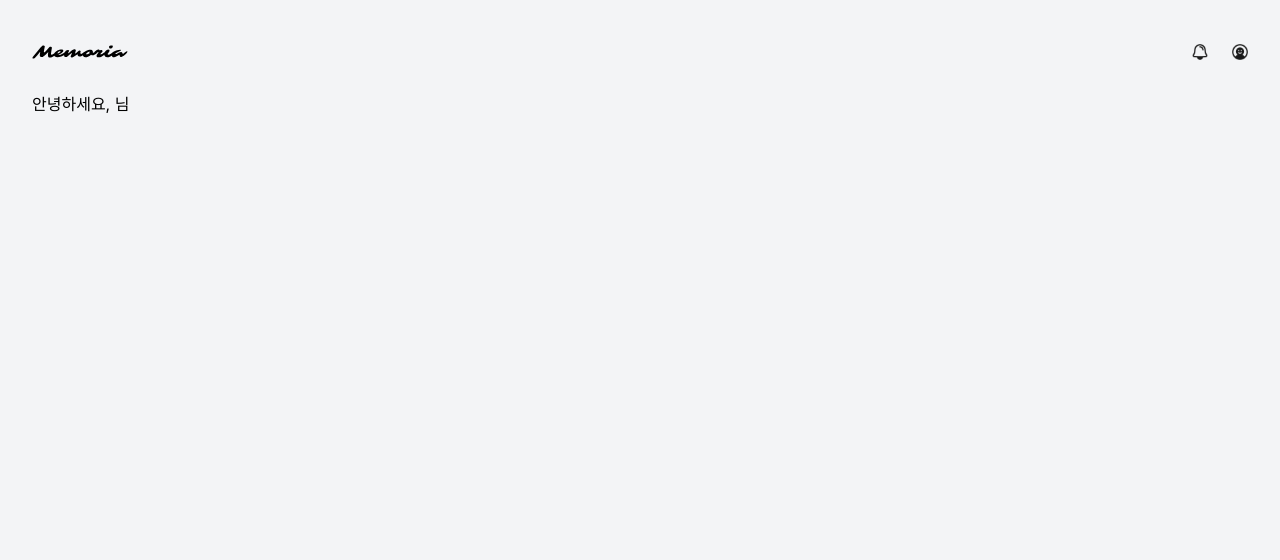
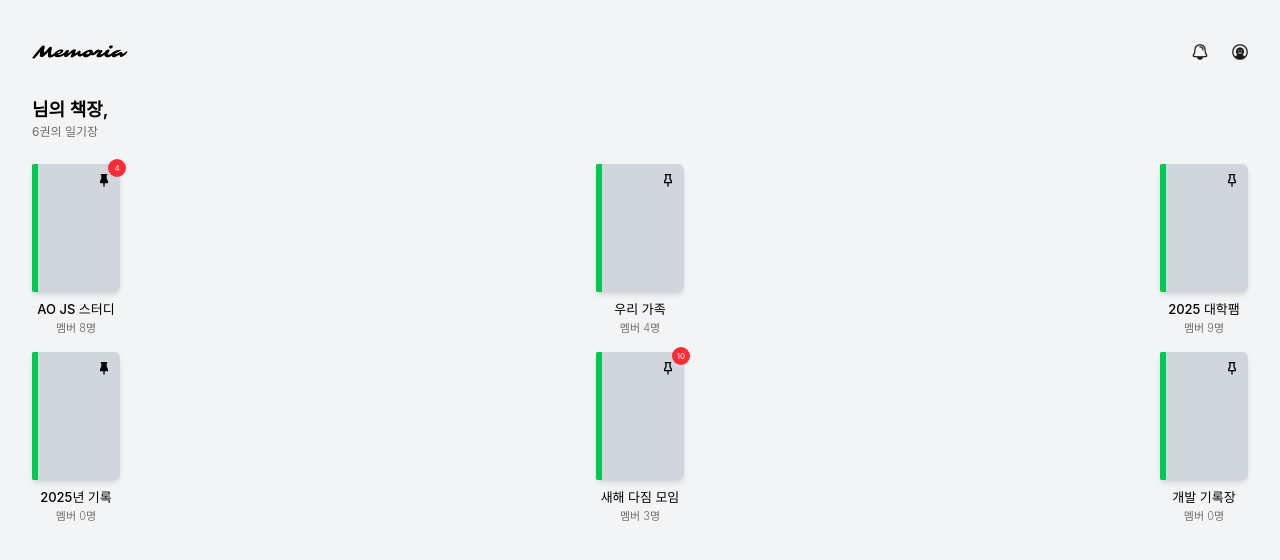
Before and after one commit to Capstone-Memoria/Memoria-Front, a React (Vite) app: page /main in a window 1280 px wide. Shown: the top 560 px of the page. Built offline with nearby package versions, Linux system fonts and the light colour scheme; sample sign-in values are in the browser's storage; a web font is replaced by a local one.

Commit message:
feat: 메인 페이지에 일기장 컴포넌트 추가 및 더미 데이터 표시

```diff
--- /dev/null
+++ b/src/components/diary/Diary.tsx
@@ -0,0 +1,39 @@
+import { cn } from "@/lib/utils/className";
+import { HTMLAttributes } from "react";
+import DiaryCover from "./DiaryCover";
+
+interface DiaryProps extends HTMLAttributes<HTMLDivElement> {
+  title: string;
+  memberCount: number;
+  pinned: boolean;
+  notificationCount: number;
+}
+
+const Diary: React.FC<DiaryProps> = ({
+  title,
+  memberCount,
+  pinned,
+  notificationCount,
+  ...props
+}) => {
+  return (
+    <div
+      className={cn(
+        "flex flex-col w-full justify-center items-center",
+        props.className
+      )}
+    >
+      <DiaryCover
+        className={"mb-2"}
+        pinned={pinned}
+        notificationCount={notificationCount}
+      />
+      <p className={"text-[13px] font-medium"}>{title}</p>
+      <p className={"text-[11px] font-light text-gray-1"}>
+        멤버 {memberCount}명
+      </p>
+    </div>
+  );
+};
+
+export default Diary;
--- /dev/null
+++ b/src/components/diary/DiaryCover.tsx
@@ -0,0 +1,46 @@
+import { cn } from "@/lib/utils/className";
+import { HTMLAttributes } from "react";
+import { TbPinned, TbPinnedFilled } from "react-icons/tb";
+
+interface DiaryCoverProps extends HTMLAttributes<HTMLDivElement> {
+  pinned: boolean;
+  notificationCount: number;
+}
+
+const DiaryCover: React.FC<DiaryCoverProps> = ({ pinned, ...props }) => {
+  const handlePinClick = () => {
+    // 핀 클릭 시 처리할 로직을 여기에 작성합니다.
+    // 예를 들어, 핀 상태를 변경하는 API 호출 등을 수행할 수 있습니다.
+    pinned = !pinned;
+    alert("클릭됨");
+  };
+
+  return (
+    <div
+      className={cn(
+        "w-22 h-32 flex relative rounded-r-md bg-gray-300 shadow-md",
+        props.className
+      )}
+    >
+      {/* 표지 꾸미기에서 바뀌는 부분 */}
+      <div className={"w-1.5 h-full rounded-l-xs bg-green-500"}></div>
+      <div
+        className={"absolute top-2 right-2 bg-transparent"}
+        onClick={handlePinClick}
+      >
+        {pinned ? <TbPinnedFilled /> : <TbPinned />}
+      </div>
+      {props.notificationCount > 0 && (
+        <div
+          className={
+            "absolute top-0 right-0 min-w-4.5 h-4.5 translate-x-[calc(50%-3px)] -translate-y-[calc(50%-4px)] flex items-center justify-center bg-red-500 text-white font-normal text-[8px] p-1 rounded-full"
+          }
+        >
+          {props.notificationCount}
+        </div>
+      )}
+    </div>
+  );
+};
+
+export default DiaryCover;
--- a/src/features/main/pages/MainPage.tsx
+++ b/src/features/main/pages/MainPage.tsx
@@ -1,6 +1,58 @@
 import Header from "@/components/base/Header";
+import Diary from "@/components/diary/Diary";
 import PageContainer from "@/components/page/PageContainer";
 import { useAuthStore } from "@/stores/AuthenticationStore";
+
+const diaryDummyData = [
+  {
+    id: 1,
+    title: "AO JS 스터디",
+    memberCount: 8,
+    pinned: true,
+    diaryCoverImg: "",
+    notificationCount: 4,
+  },
+  {
+    id: 2,
+    title: "우리 가족",
+    memberCount: 4,
+    pinned: false,
+    diaryCoverImg: "",
+    notificationCount: 0,
+  },
+  {
+    id: 3,
+    title: "2025 대학팸",
+    memberCount: 9,
+    pinned: false,
+    diaryCoverImg: "",
+    notificationCount: 0,
+  },
+  {
+    id: 4,
+    title: "2025년 기록",
+    memberCount: 0,
+    pinned: true,
+    diaryCoverImg: "",
+    notificationCount: 0,
+  },
+  {
+    id: 5,
+    title: "새해 다짐 모임",
+    memberCount: 3,
+    pinned: false,
+    diaryCoverImg: "",
+    notificationCount: 10,
+  },
+  {
+    id: 6,
+    title: "개발 기록장",
+    memberCount: 0,
+    pinned: false,
+    diaryCoverImg: "",
+    notificationCount: 0,
+  },
+];
 
 const MainPage = () => {
   const authStore = useAuthStore();
@@ -8,8 +60,24 @@ const MainPage = () => {
   return (
     <PageContainer>
       <Header />
-      <div className={"mt-5"}>
-        안녕하세요, {authStore.context?.user?.nickName}님
+      <div className={"my-6"}>
+        <p className={"font-semibold text-lg"}>
+          {authStore.context?.user?.nickName} 님의 책장,
+        </p>
+        <p className={"font-regular text-gray-1 text-xs"}>
+          {diaryDummyData.length}권의 일기장
+        </p>
+      </div>
+      <div className={"grid grid-cols-[auto_1fr_auto] gap-y-4"}>
+        {diaryDummyData.map((diary) => (
+          <Diary
+            key={diary.id}
+            title={diary.title}
+            memberCount={diary.memberCount}
+            pinned={diary.pinned}
+            notificationCount={diary.notificationCount}
+          />
+        ))}
       </div>
     </PageContainer>
   );
--- a/src/index.css
+++ b/src/index.css
@@ -27,4 +27,5 @@ body {
 
 @theme {
   --ease-expo-out: cubic-bezier(0.16, 1, 0.3, 1);
+  --color-gray-1: #6b6b6b;
 }
```
